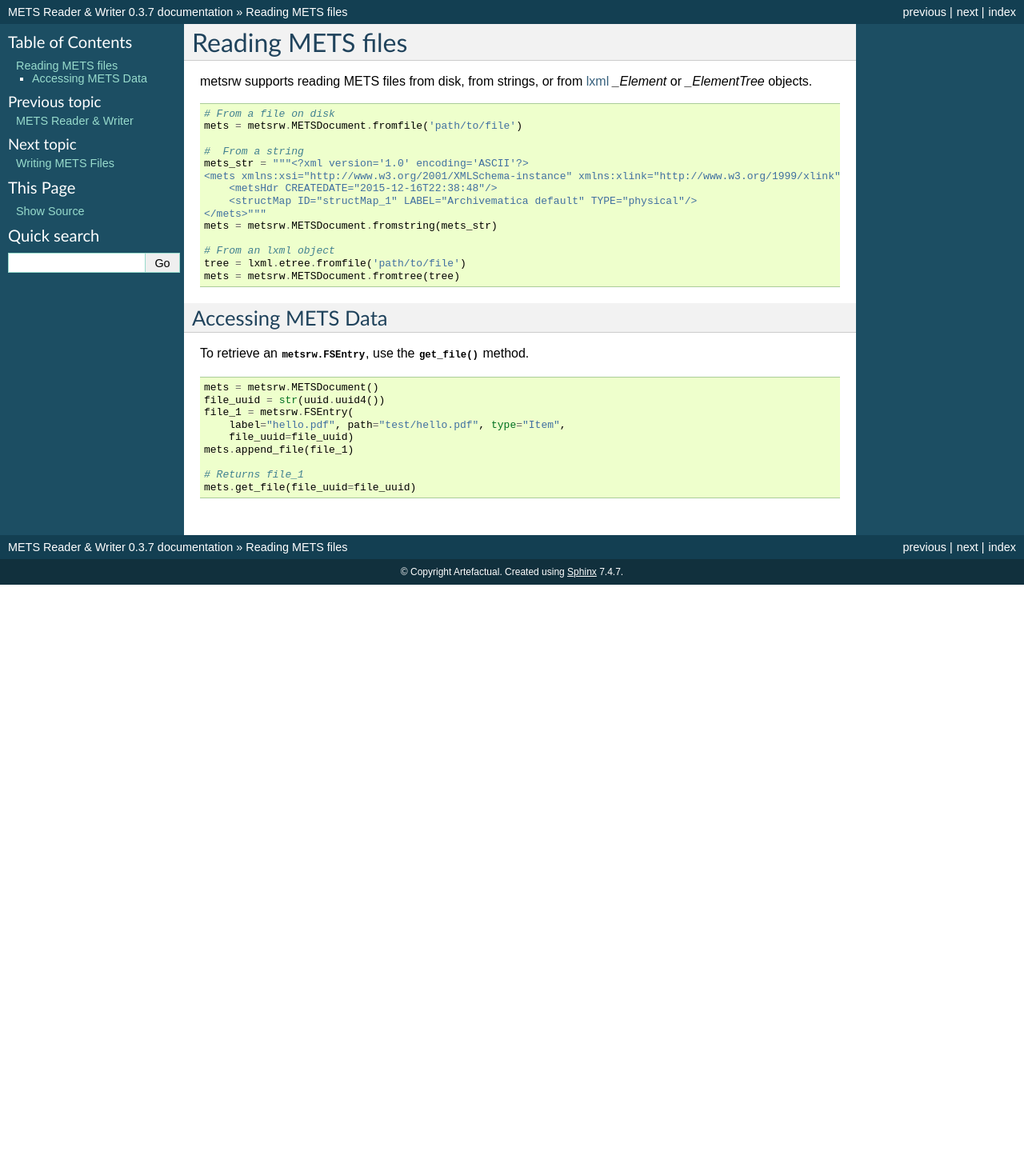
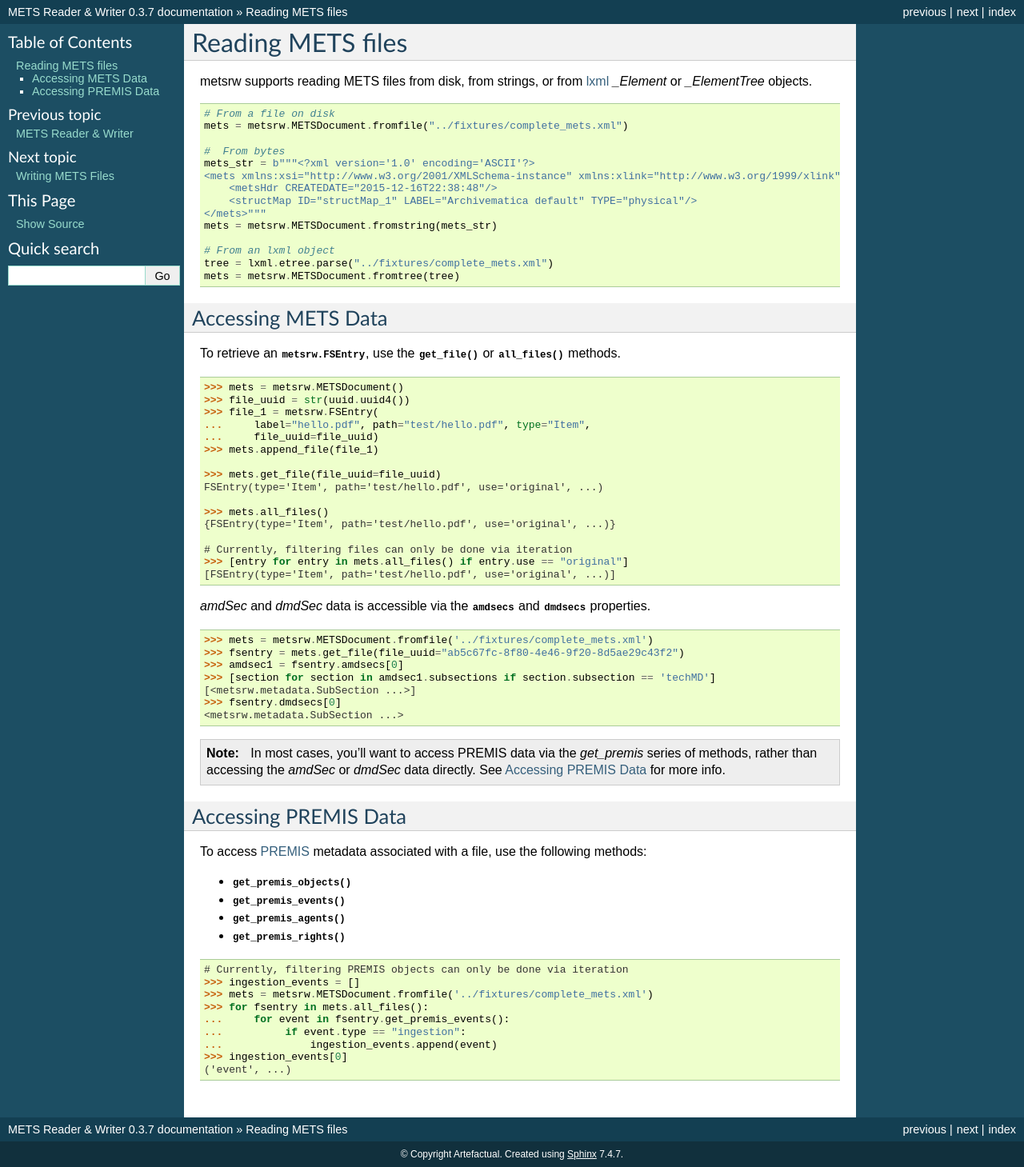
Before and after one commit to artefactual-labs/mets-reader-writer, a Sphinx documentation site: the page built from docs/reading-mets.rst, in a window 1280 px wide. Shown: the whole page at 80% size. Built offline with Sphinx 7.4.7, drawn with Linux system fonts in a browser that asks for light colours; before the commit the page ends 900 px from its top, so only the background shows below that.

Commit message:
Update usage examples
Try to cover a few more basic use cases; also, test our example code.

```diff
--- a/docs/conf.py
+++ b/docs/conf.py
@@ -127,7 +127,7 @@ html_theme = "default"
 # Add any paths that contain custom static files (such as style sheets) here,
 # relative to this directory. They are copied after the builtin static files,
 # so a file named "default.css" will overwrite the builtin "default.css".
-html_static_path = ["_static"]
+# html_static_path = ["_static"]
 
 # Add any extra paths that contain custom files (such as robots.txt or
 # .htaccess) here, relative to this directory. These files are copied
@@ -326,7 +326,10 @@ epub_exclude_files = ["search.html"]
 # epub_use_index = True
 
 doctest_global_setup = """
+import os
+import tempfile
 import uuid
 
+import lxml
 import metsrw
 """
--- a/docs/reading-mets.rst
+++ b/docs/reading-mets.rst
@@ -4,13 +4,13 @@ Reading METS files
 metsrw supports reading METS files from disk, from strings, or from lxml_
 `_Element` or `_ElementTree` objects.
 
-.. code-block:: python
+.. testcode::
 
     # From a file on disk
-    mets = metsrw.METSDocument.fromfile('path/to/file')
+    mets = metsrw.METSDocument.fromfile("../fixtures/complete_mets.xml")
 
-    #  From a string
-    mets_str = """<?xml version='1.0' encoding='ASCII'?>
+    #  From bytes
+    mets_str = b"""<?xml version='1.0' encoding='ASCII'?>
     <mets xmlns:xsi="http://www.w3.org/2001/XMLSchema-instance" xmlns:xlink="http://www.w3.org/1999/xlink" xmlns="http://www.loc.gov/METS/" xsi:schemaLocation="http://www.loc.gov/METS/ http://www.loc.gov/standards/mets/version18/mets.xsd">
         <metsHdr CREATEDATE="2015-12-16T22:38:48"/>
         <structMap ID="structMap_1" LABEL="Archivematica default" TYPE="physical"/>
@@ -18,7 +18,7 @@ metsrw supports reading METS files from disk, from strings, or from lxml_
     mets = metsrw.METSDocument.fromstring(mets_str)
 
     # From an lxml object
-    tree = lxml.etree.fromfile('path/to/file')
+    tree = lxml.etree.parse("../fixtures/complete_mets.xml")
     mets = metsrw.METSDocument.fromtree(tree)
 
 
@@ -26,19 +26,74 @@ Accessing METS Data
 -------------------
 
 To retrieve an :class:`metsrw.FSEntry`, use the
-:func:`~metsrw.METSDocument.get_file` method.
+:meth:`~metsrw.METSDocument.get_file` or
+:meth:`~metsrw.METSDocument.all_files` methods.
 
-.. code-block:: python
+.. doctest::
 
-    mets = metsrw.METSDocument()
-    file_uuid = str(uuid.uuid4())
-    file_1 = metsrw.FSEntry(
-        label="hello.pdf", path="test/hello.pdf", type="Item",
-        file_uuid=file_uuid)
-    mets.append_file(file_1)
+    >>> mets = metsrw.METSDocument()
+    >>> file_uuid = str(uuid.uuid4())
+    >>> file_1 = metsrw.FSEntry(
+    ...     label="hello.pdf", path="test/hello.pdf", type="Item",
+    ...     file_uuid=file_uuid)
+    >>> mets.append_file(file_1)
 
-    # Returns file_1
-    mets.get_file(file_uuid=file_uuid)
+    >>> mets.get_file(file_uuid=file_uuid)
+    FSEntry(type='Item', path='test/hello.pdf', use='original', ...)
+
+    >>> mets.all_files()
+    {FSEntry(type='Item', path='test/hello.pdf', use='original', ...)}
+
+    # Currently, filtering files can only be done via iteration
+    >>> [entry for entry in mets.all_files() if entry.use == "original"]
+    [FSEntry(type='Item', path='test/hello.pdf', use='original', ...)]
+
+
+`amdSec` and `dmdSec` data is accessible via the
+:attr:`~metsrw.FSEntry.amdsecs` and :attr:`~metsrw.FSEntry.dmdsecs`
+properties.
+
+.. doctest::
+
+    >>> mets = metsrw.METSDocument.fromfile('../fixtures/complete_mets.xml')
+    >>> fsentry = mets.get_file(file_uuid="ab5c67fc-8f80-4e46-9f20-8d5ae29c43f2")
+    >>> amdsec1 = fsentry.amdsecs[0]
+    >>> [section for section in amdsec1.subsections if section.subsection == 'techMD']
+    [<metsrw.metadata.SubSection ...>]
+    >>> fsentry.dmdsecs[0]
+    <metsrw.metadata.SubSection ...>
+
+
+.. note::
+    In most cases, you'll want to access PREMIS data via the `get_premis`
+    series of methods, rather than accessing the `amdSec` or `dmdSec` data
+    directly. See `Accessing PREMIS Data`_ for more info.
+
+
+Accessing PREMIS Data
+---------------------
+
+To access PREMIS_ metadata associated with a file, use the following
+methods:
+
+* :meth:`~metsrw.FSEntry.get_premis_objects`
+* :meth:`~metsrw.FSEntry.get_premis_events`
+* :meth:`~metsrw.FSEntry.get_premis_agents`
+* :meth:`~metsrw.FSEntry.get_premis_rights`
+
+
+.. doctest::
+
+    # Currently, filtering PREMIS objects can only be done via iteration
+    >>> ingestion_events = []
+    >>> mets = metsrw.METSDocument.fromfile('../fixtures/complete_mets.xml')
+    >>> for fsentry in mets.all_files():
+    ...     for event in fsentry.get_premis_events():
+    ...          if event.type == "ingestion":
+    ...              ingestion_events.append(event)
+    >>> ingestion_events[0]
+    ('event', ...)
 
 
 .. _lxml: https://lxml.de/index.html
+.. _PREMIS: https://www.loc.gov/standards/premis/v3/index.html
```
Also changed, not shown: docs/writing-mets.rst (+42 -30 lines).
